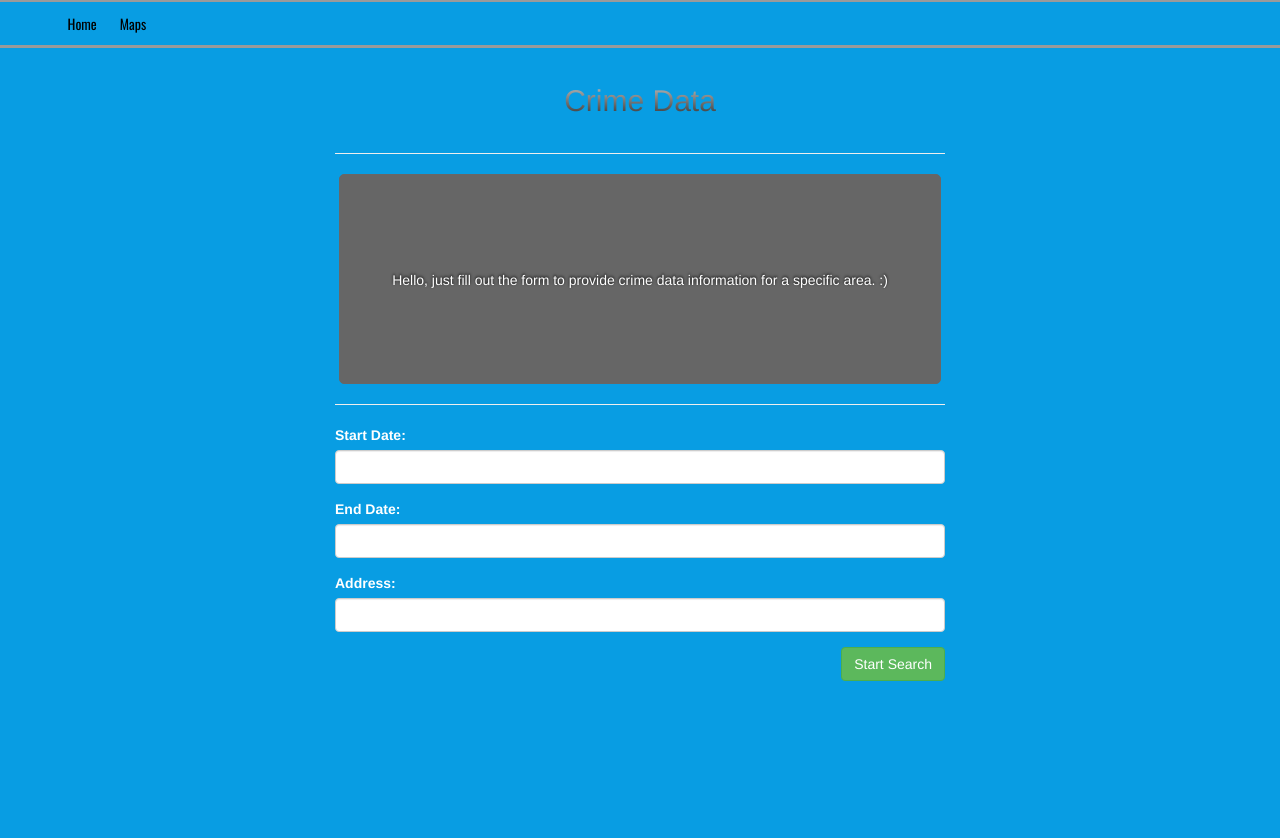
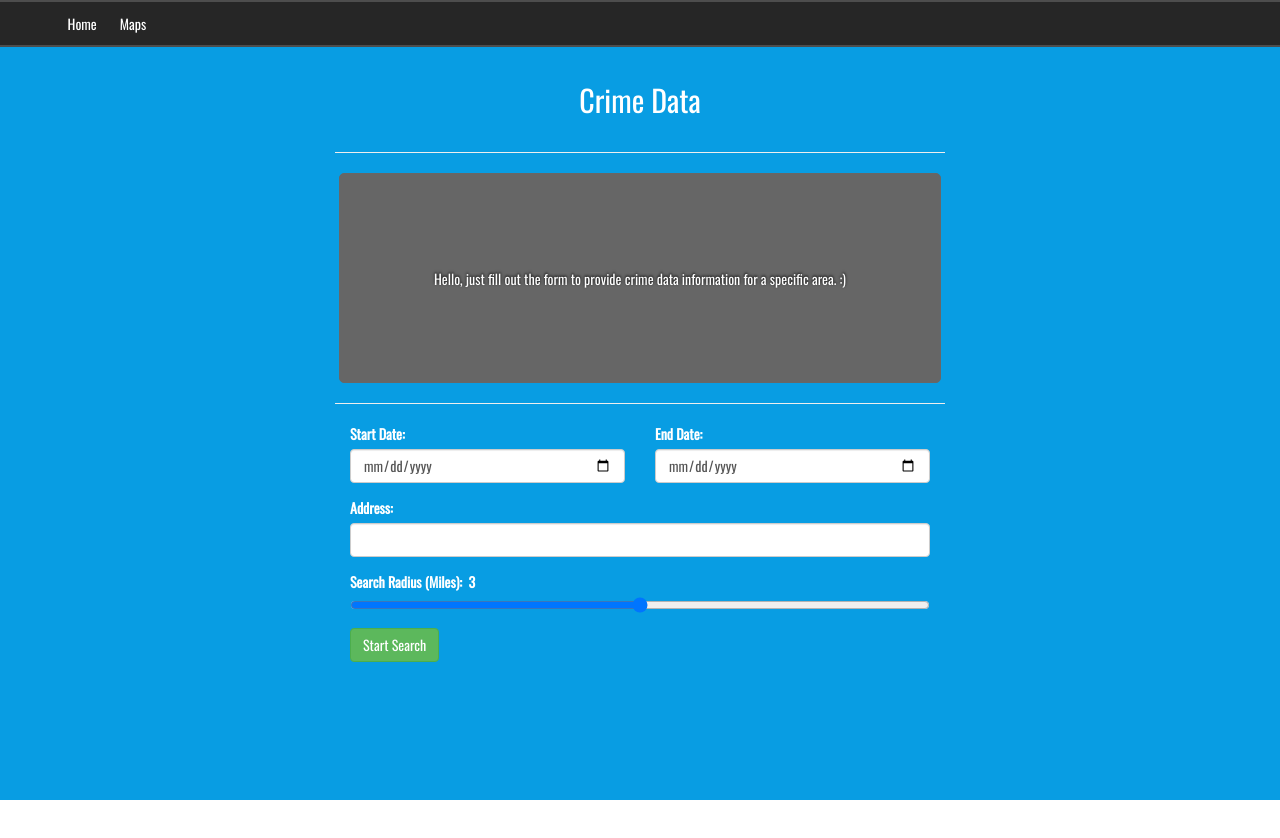
Before and after one commit to aquang9124/angu-js-events, a website: page client/index.html in a window 1280 px wide. After the commit the page ends 800 px from the top, so only its background shows below. Drawn offline with nearby package versions, Linux system fonts and the light colour scheme; some packages are replaced by stand-ins of ours; files that its build step writes are made by us from their sources.

Commit message:
more ui work

```diff
--- a/client/js/maps.directive.js
+++ b/client/js/maps.directive.js
@@ -19,7 +19,7 @@
 
 			var mapOptions = {
 				center: new google.maps.LatLng(34.22, 100),
-				zoom: 16,
+				zoom: 14,
 				draggable: true,
 				mapTypeId: google.maps.MapTypeId.ROADMAP
 			};
--- a/client/partials/home.html
+++ b/client/partials/home.html
@@ -15,20 +15,24 @@
 	<div class="col-md-6 col-md-offset-3">
 		<hr>
 		<form>
-			<div class="form-group">
+			<div class="form-group col-xs-6">
 				<label>Start Date:</label>
-				<input type="text" ng-model="vm.newSearch.start" class="form-control">
+				<input type="date" ng-model="vm.newSearch.start" class="form-control">
 			</div>
-			<div class="form-group">
+			<div class="form-group col-xs-6">
 				<label>End Date:</label>
-				<input type="text" ng-model="vm.newSearch.end" class="form-control">
+				<input type="date" ng-model="vm.newSearch.end" class="form-control">
 			</div>
-			<div class="form-group">
+			<div class="form-group col-xs-12">
 				<label>Address:</label>
 				<input type="text" ng-model="vm.newSearch.address" class="form-control">
 			</div>
-			<div class="form-group">
-				<button class="btn btn-success pull-right" ng-click="vm.startSearch()">Start Search</button>
+			<div class="form-group col-xs-12">
+				<label>Search Radius (Miles): <span ng-if="vm.newSearch.radius === undefined">&nbsp;3</span>&nbsp;{{ vm.newSearch.radius }}</label>
+				<input type="range" ng-model="vm.newSearch.radius" step="1" min="1" max="5">
+			</div>
+			<div class="form-group col-xs-12">
+				<button class="btn btn-success" ng-click="vm.startSearch()">Start Search</button>
 			</div>
 		</form>
 	</div>
--- a/client/scss/app.scss
+++ b/client/scss/app.scss
@@ -1,6 +1,6 @@
 // Variables
-$navbar-color: lighten(gray, 10%);
-$navbar-bg: #089DE3;
+$navbar-color: darken(gray, 20%);
+$navbar-bg: lighten(black, 15%);
 $body-bg: #089DE3;
 $navlink-color: #6496c8;
 $navlink-border: darken(#6496c8, 20%);
@@ -30,16 +30,6 @@ $fancy-fnt: 'Oswald';
 	box-shadow: 0px 0px 5px 8px rgba(0,0,0,0.75);
 }
 
-@mixin black-gd-txt() {
-	background: -webkit-linear-gradient(#bfbfbf, #333);
-	background: -moz-linear-gradient(#bfbfbf, #333);
-	background: linear-gradient(#bfbfbf, #333);
-	-webkit-background-clip: text;
-	background-clip: text;
-	-webkit-text-fill-color: transparent;
-	text-fill-color: transparent;
-}
-
 @mixin bg-cover() {
 	-webkit-background-size: cover;
 	-moz-background-size: cover;
@@ -53,11 +43,12 @@ html, body {
 	height: 100%;
 	width: 100%;
 	color: white;
+	font-family: $fancy-fnt, verdana, arial;
 	margin: 0;
 }
 
 body {
-	margin-top: 3.3em;
+	padding-top: 3.3em;
 }
 
 h1, h2, h3, h4, h5, h6 {
@@ -76,7 +67,7 @@ p {
 	a {
 		display: block;
 		padding: 0.825em;
-		color: black;
+		color: white;
 
 		&:link, &:visited {
 			text-decoration: none;
@@ -112,7 +103,7 @@ p {
 
 .wrapper-full {
 	background-color: $body-bg;
-	border-top: 2px solid $navbar-color;
+	border-top: 1px solid $navbar-color;
 	height: 100%;
 	width: 100%;
 }
@@ -138,7 +129,6 @@ p {
 
 // IDs
 #navi-bar {
-	font-family: $fancy-fnt, sans-serif, verdana;
 	border-top: 2px solid $navbar-color;
 	border-bottom: 2px solid $navbar-color;
 	background-color: $navbar-bg;
@@ -180,7 +170,6 @@ p {
 }
 
 #spc-heading {
-	@include black-gd-txt();
 	cursor: pointer;
 }
 
```
Also changed, not shown: client/dist/css/app.css, client/dist/js/app.min.js.
